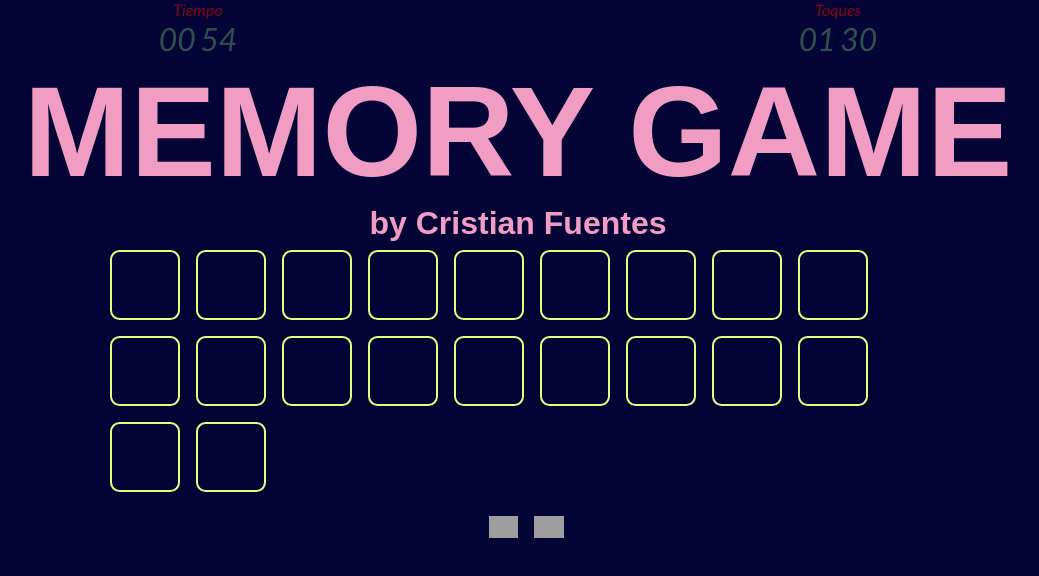
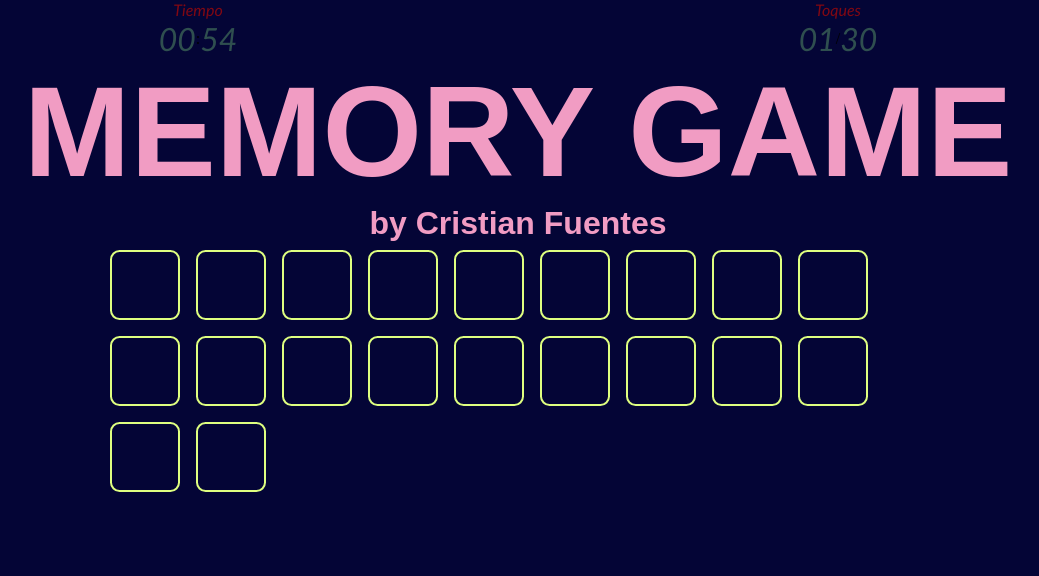
Before and after one commit to Fuentes-Cristian/GameMemory, a plain HTML site: page index.html in a window 1280 px wide. Shown: the whole page, without its empty margins (122-1161 px from the left). Drawn offline with Linux system fonts and the light colour scheme; some packages are replaced by stand-ins of ours; grey boxes are pictures that could not be loaded; a script that the page names is missing.

Commit message:
terminado

```diff
--- a/css/estilos.css
+++ b/css/estilos.css
@@ -208,13 +208,3 @@ body{
     border-radius: 3px;
     text-align: center;
 }
-
-footer{
-    display: flex;
-    justify-content: center;
-    align-items: center;
-}
-
-.caja-footer{
-   padding:1rem;
-}
--- a/index.html
+++ b/index.html
@@ -49,15 +49,7 @@
         <audio src="./sonidos-memory/error.mp3" id="error" preload="auto"</audio>
     </div>
 
-    <footer>
-        <div class="caja-footer">
-           <a href="https://www.linkedin.com/in/cristian-fuentes-aaa9a8229/" target="_blank"> <img width="29px" src="https://cdn-icons-png.flaticon.com/512/174/174857.png" alt=""></a>
-        </div>
-        <div>
-           <a href="https://github.com/Fuentes-Cristian" target="_blank"><img src=" https://cdn-icons-png.flaticon.com/512/25/25231.png" width="30px" alt=""></a>
 
-        </div>
-    </footer>
 
      <script src="./js/vars-globales.js"></script>
      <script src="./js/acierto-error.js"></script>
--- a/js/cronometro.js
+++ b/js/cronometro.js
@@ -21,6 +21,7 @@ function iniciarContador(params) {
             )
 
         }
+
         if (minutos < 0) {
             segundos = 0
             minutos = 0;
```
